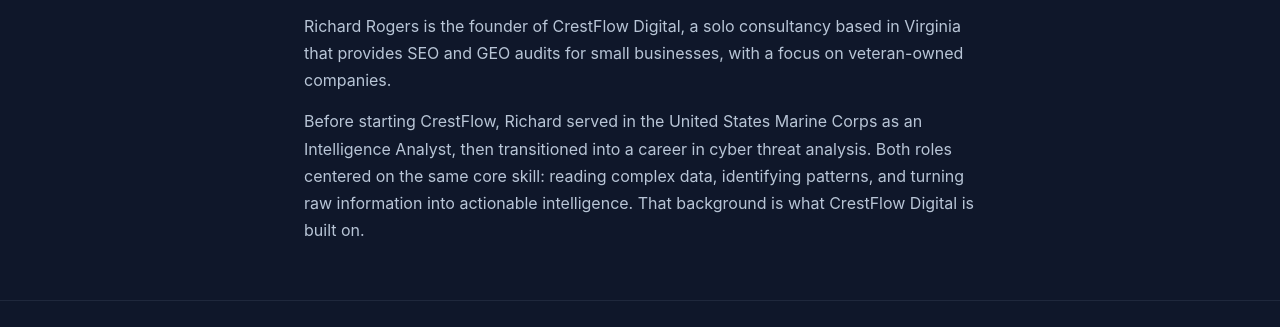
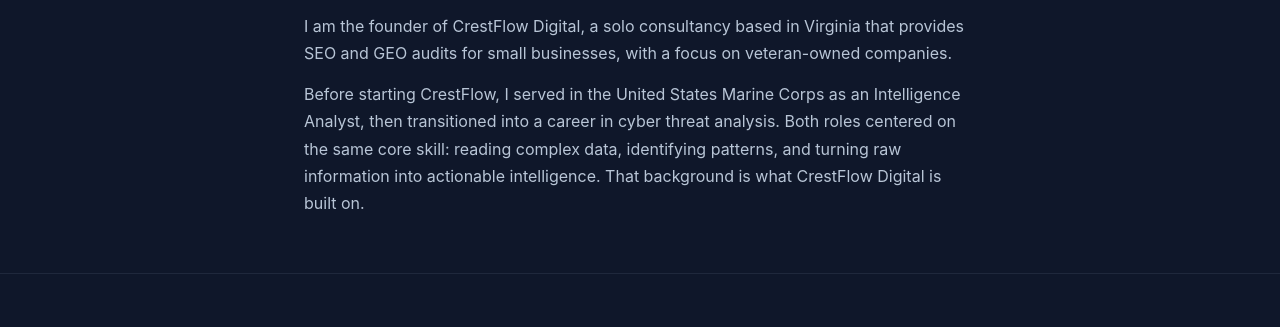
Before and after one commit to Richcamrog/Crestflow-Digital-, a plain HTML site: page about.html in a window 1280 px wide. Shown: the part 470-797 px from the top of the page. Drawn offline with Linux system fonts and the light colour scheme.

Commit message:
Convert about page background section to first person

```diff
--- a/about.html
+++ b/about.html
@@ -85,8 +85,8 @@
       <div class="container" style="max-width:720px;">
         <span class="section-label">Background</span>
         <h2>Richard Rogers</h2>
-        <p>Richard Rogers is the founder of CrestFlow Digital, a solo consultancy based in Virginia that provides SEO and GEO audits for small businesses, with a focus on veteran-owned companies.</p>
-        <p style="margin-top:14px;">Before starting CrestFlow, Richard served in the United States Marine Corps as an Intelligence Analyst, then transitioned into a career in cyber threat analysis. Both roles centered on the same core skill: reading complex data, identifying patterns, and turning raw information into actionable intelligence. That background is what CrestFlow Digital is built on.</p>
+        <p>I am the founder of CrestFlow Digital, a solo consultancy based in Virginia that provides SEO and GEO audits for small businesses, with a focus on veteran-owned companies.</p>
+        <p style="margin-top:14px;">Before starting CrestFlow, I served in the United States Marine Corps as an Intelligence Analyst, then transitioned into a career in cyber threat analysis. Both roles centered on the same core skill: reading complex data, identifying patterns, and turning raw information into actionable intelligence. That background is what CrestFlow Digital is built on.</p>
       </div>
     </div>
 
```
